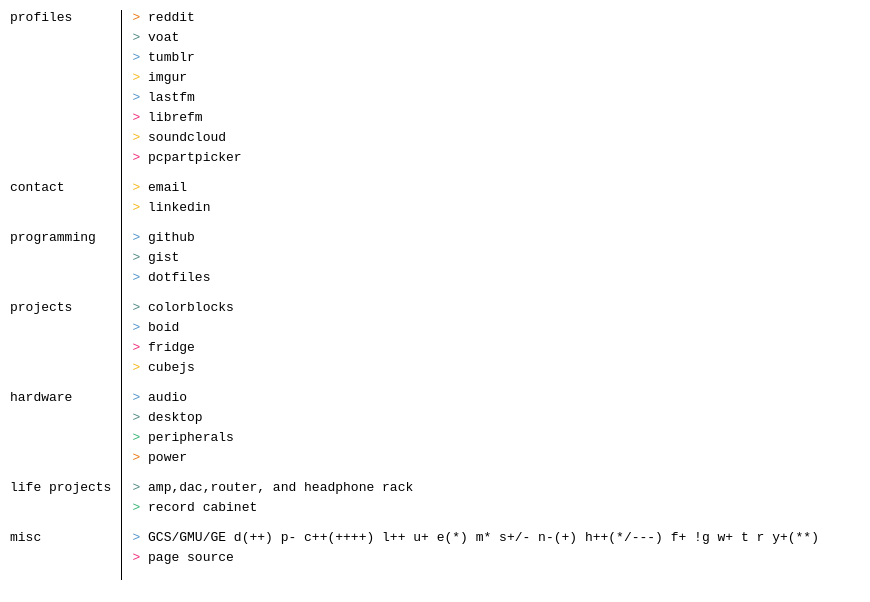
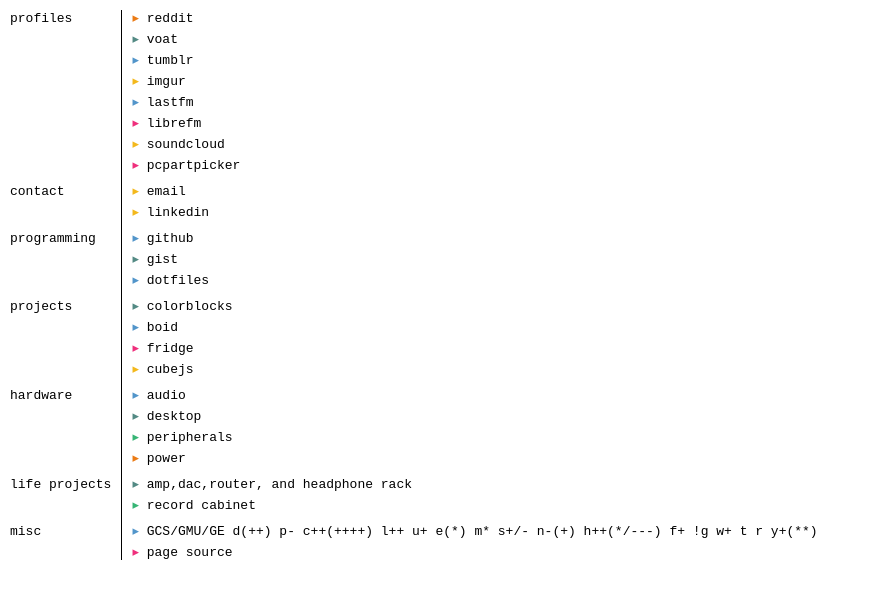
Before and after one commit to zzggbb/zzggbb.github.io, a plain HTML site: page index.html in a window 1280 px wide. Shown: the whole page, without its empty margins (0-870 px from the left). Drawn offline with nearby package versions, Linux system fonts and the light colour scheme.

Commit message:
final touchups

```diff
--- a/index.html
+++ b/index.html
@@ -18,6 +18,7 @@
     #section {
         display: table-row;
     }
+
     a {
         text-decoration: none;
         color: #000;
@@ -35,8 +36,14 @@
     #item {
         margin-bottom: 5px;
     }
+    #item:last-child {
+        margin-bottom: 0px;
+    }
     #item:before {
-        content: "> ";
+        content: "▸ ";
+    }
+    #section:last-child > #section-content{
+        padding-bottom: 0px;
     }
     </style>
     <script>
```
